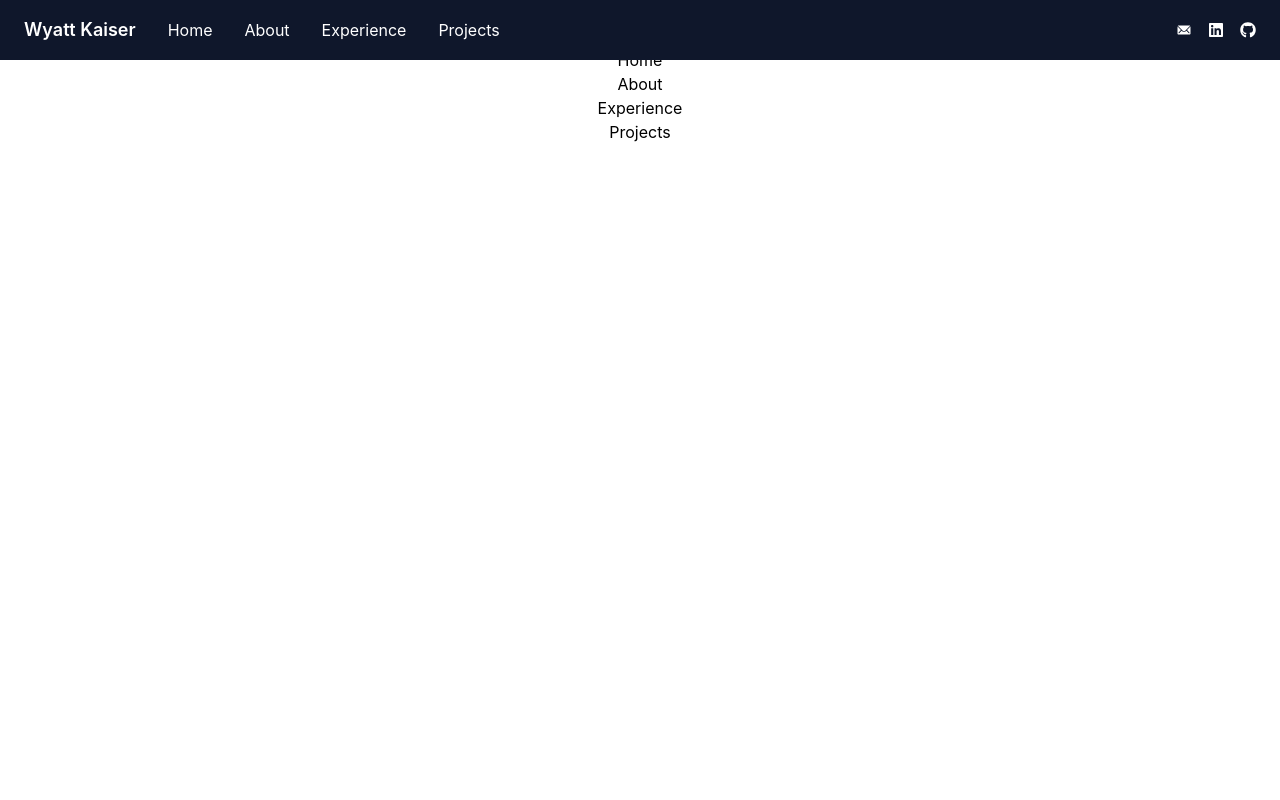
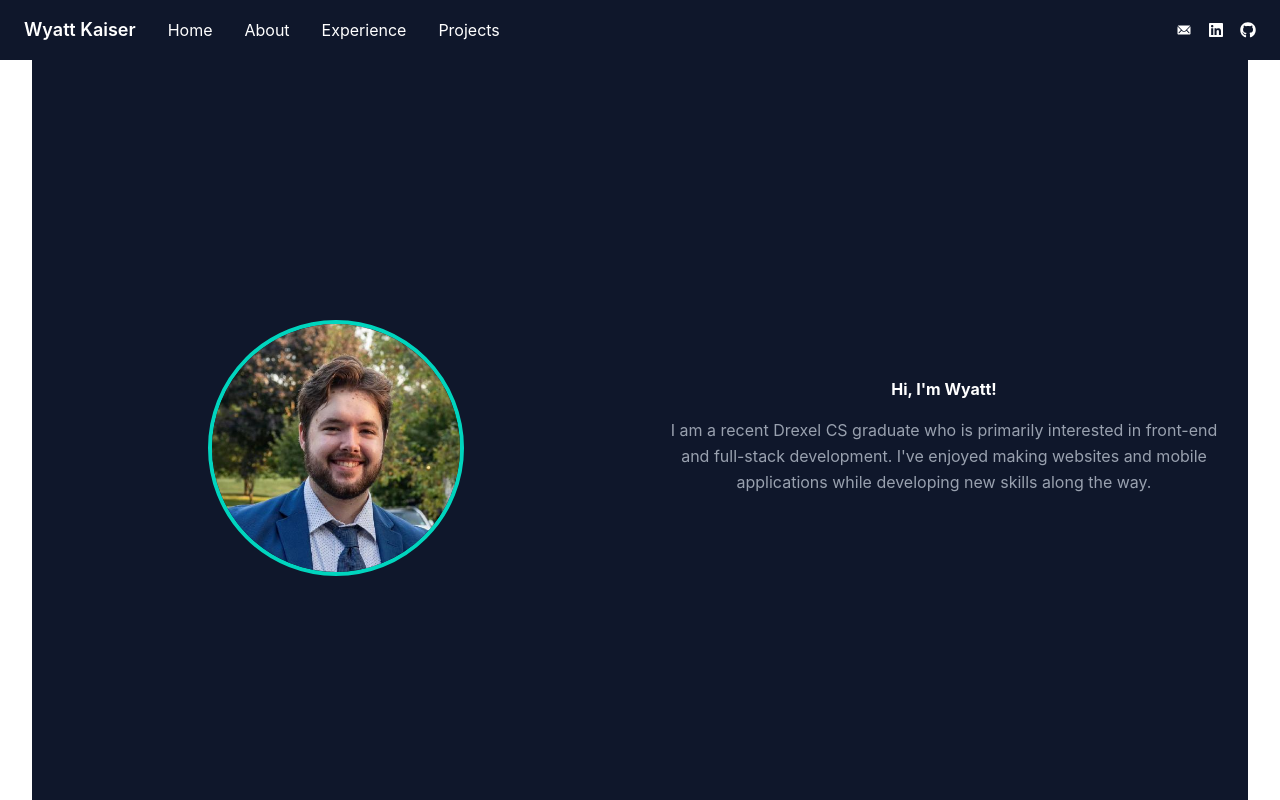
Before and after one commit to wkaiser21/portfolio-site, a React (Vite) app: page / in a window 1280 px wide. Shown: the top 800 px of the page. Built offline with nearby package versions, Linux system fonts and the light colour scheme.

Commit message:
feat - home component section complete

```diff
--- a/src/components/Home.jsx
+++ b/src/components/Home.jsx
@@ -1,8 +1,32 @@
 function Home() {
   return (
-    <div className="home">
-      <h1>Home</h1>
-    </div>
+    <section
+      id="home"
+      className="min-h-screen bg-slate-900 text-white flex items-center"
+    >
+      <div className="max-w-6x1 mx-auto px-6 grid md:grid-cols-2 gap-12 items-center">
+        {/* Left Side Image*/}
+        <div className="flex justify-center">
+          <img
+            src="/public/94586140.jpg"
+            alt="Wyatt"
+            className="w-64 h-64 object-cover rounded-full border-4 border-teal-400"
+          />
+        </div>
+
+        {/* Right Side Text */}
+        <div>
+          <h1 className="text-4x1 md:text-5x1 font-bold mb-4">
+            Hi, I'm Wyatt!
+          </h1>
+          <p className="text-gray-400 mb-6 leading-relaxed">
+            I am a recent Drexel CS graduate who is primarily interested in
+            front-end and full-stack development. I've enjoyed making websites
+            and mobile applications while developing new skills along the way.
+          </p>
+        </div>
+      </div>
+    </section>
   );
 }
 
```
Also changed, not shown: public/94586140.jpg (added).
